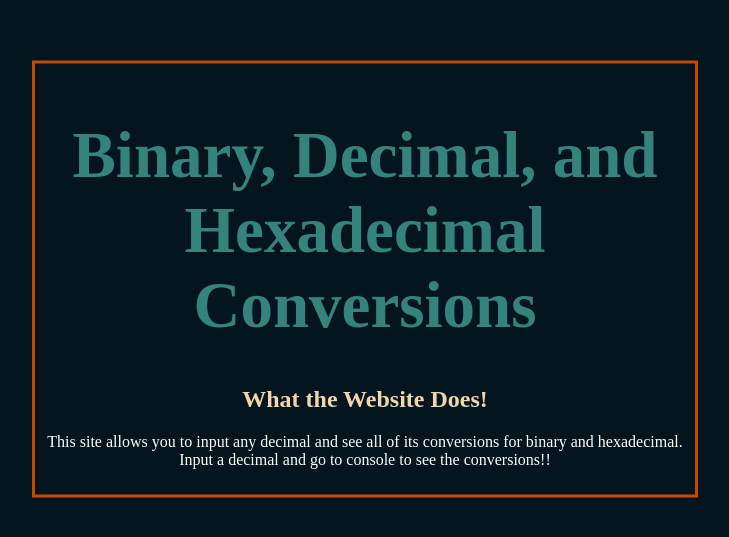
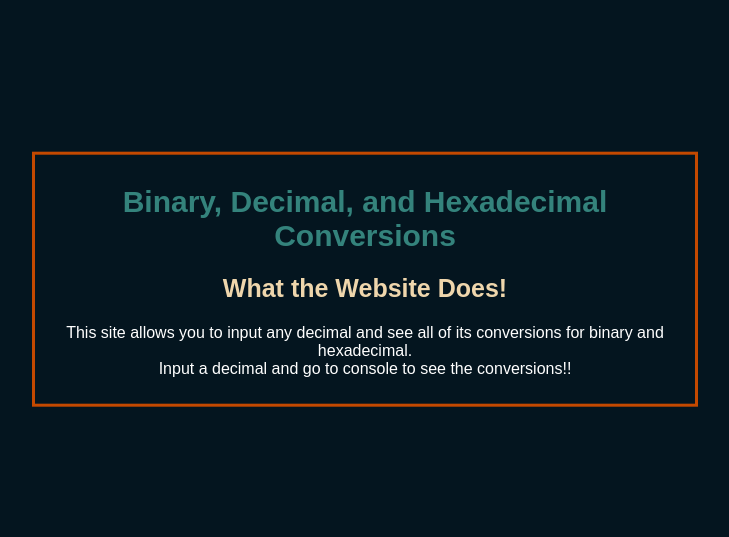
Before and after one commit to Kevinochoa2113/Unit-2-Project, a plain HTML site: page index.html in a window 1280 px wide. Shown: the part 121-658 px from the top of the page, without its empty margins (275-1004 px from the left). Drawn offline with Linux system fonts and the light colour scheme.

Commit message:
update font families

```diff
--- a/style.css
+++ b/style.css
@@ -27,17 +27,21 @@ body{
 h1{
     color: #34837c;
     text-align: center;
-    font-size: 65px;
+    font-size: 30px;
+    font-family: Arial, Helvetica, sans-serif;
 }
 
 .body-header{
     color: #EFD6AC;
     text-align: center;
+    font-size: 25px;
+    font-family: Arial, Helvetica, sans-serif;
 }
 
 .body-text{
     color: white;
     text-align: center;
+    font-family: Arial, Helvetica, sans-serif;
 }
 
 .url-links{
```
